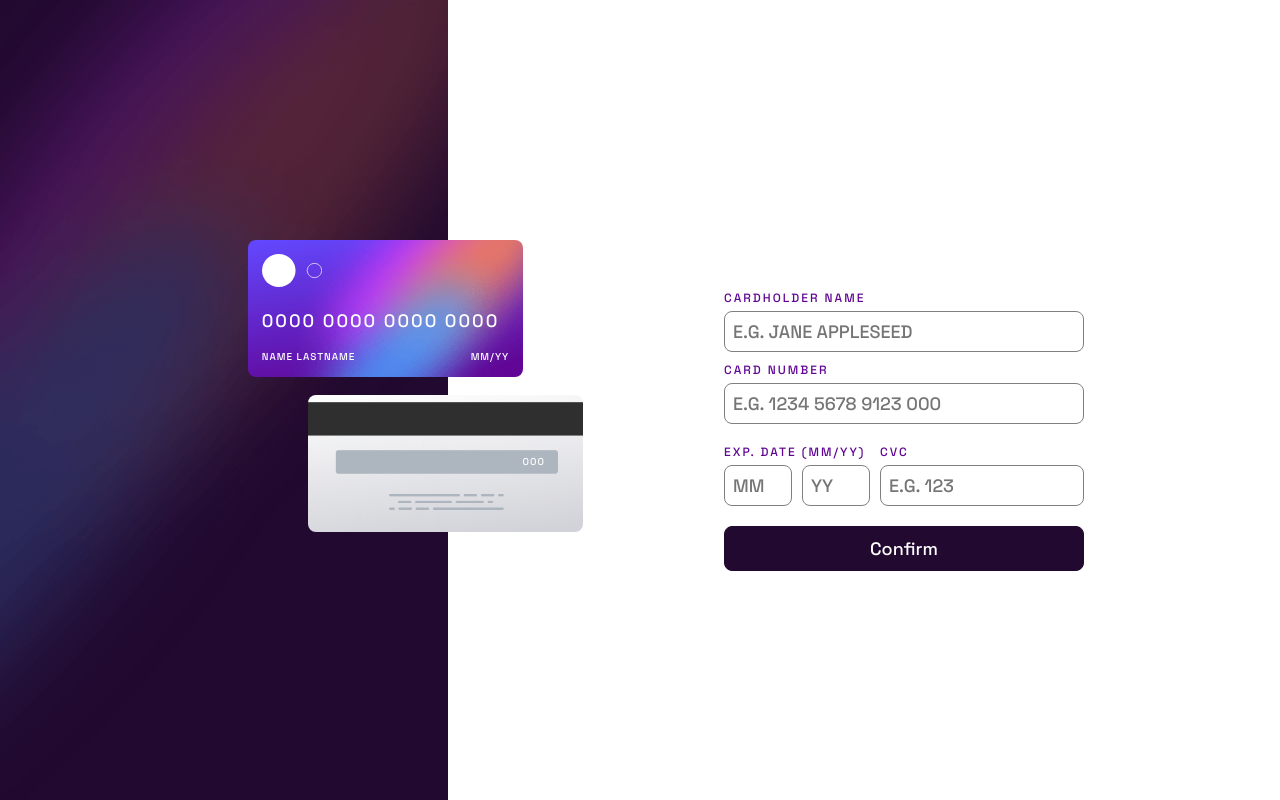
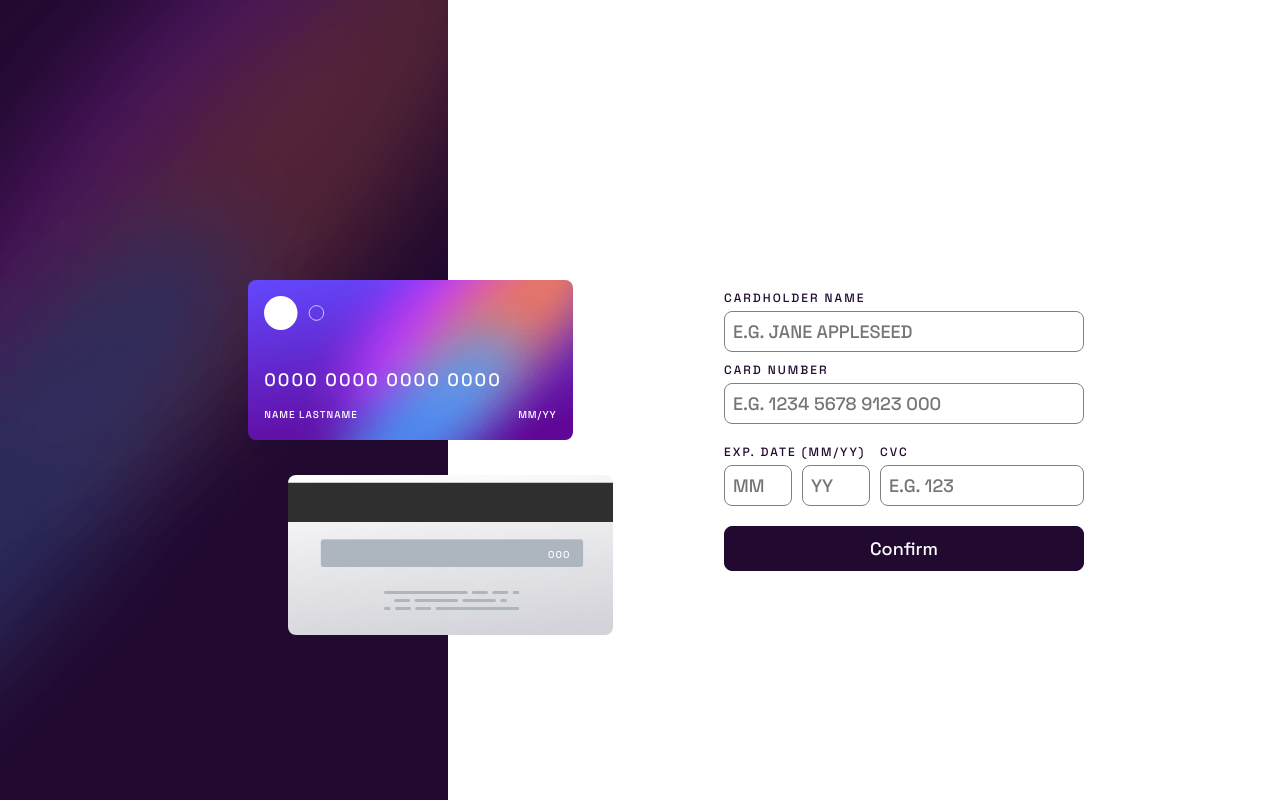
Before and after one commit to yan-batista/interactive-card, a React (Vite) app: page / in a window 1280 px wide. Built offline with nearby package versions, Linux system fonts and the light colour scheme.

Commit message:
increased card size on desktop

```diff
--- a/index.html
+++ b/index.html
@@ -10,7 +10,7 @@
     <title>Interactive Card | Front-end Menthor</title>
   </head>
   <body>
-    <div id="root"></div>
+    <main id="root"></main>
     <script type="module" src="/src/main.tsx"></script>
   </body>
 </html>
--- a/src/Components/Card/styles.ts
+++ b/src/Components/Card/styles.ts
@@ -19,6 +19,11 @@ const Card = styled.div<{ imageSrc: string }>`
     font-size: 10px;
     letter-spacing: 1px;
   }
+
+  @media ${devices.desktop} {
+    width: 325px;
+    height: 160px;
+  }
 `;
 
 export const CardWrapper = styled.div`
@@ -29,7 +34,7 @@ export const CardWrapper = styled.div`
   max-height: 10px;
 
   @media ${devices.desktop} {
-    top: 30%;
+    top: 50%;
     left: -200px;
   }
 `;
@@ -43,7 +48,7 @@ export const CardFront = styled(Card)`
 
   & .card-number {
     position: absolute;
-    top: 50%;
+    top: 55%;
     left: 5%;
 
     font-size: 18px;
@@ -61,6 +66,10 @@ export const CardFront = styled(Card)`
     flex-direction: row;
     justify-content: space-between;
   }
+
+  @media ${devices.desktop} {
+    top: -120px;
+  }
 `;
 
 export const CardBack = styled(Card)`
@@ -72,11 +81,16 @@ export const CardBack = styled(Card)`
   & > .cvc {
     position: absolute;
     top: 60px;
-    left: 78%;
+    left: 80%;
   }
 
   @media ${devices.desktop} {
-    top: 155px;
+    top: 75px;
+    left: 40px;
+
+    & > .cvc {
+      top: 73px;
+    }
   }
 `;
 
--- a/src/styles/global.ts
+++ b/src/styles/global.ts
@@ -16,7 +16,7 @@ export default createGlobalStyle`
         font-family: 'Space Grotesk', sans-serif;
         font-size: 18px;
         font-weight: 500;
-        color: hsl(278, 94%, 30%);
+        color: hsl(278, 68%, 11%);
     }
 
     .btn {
```
